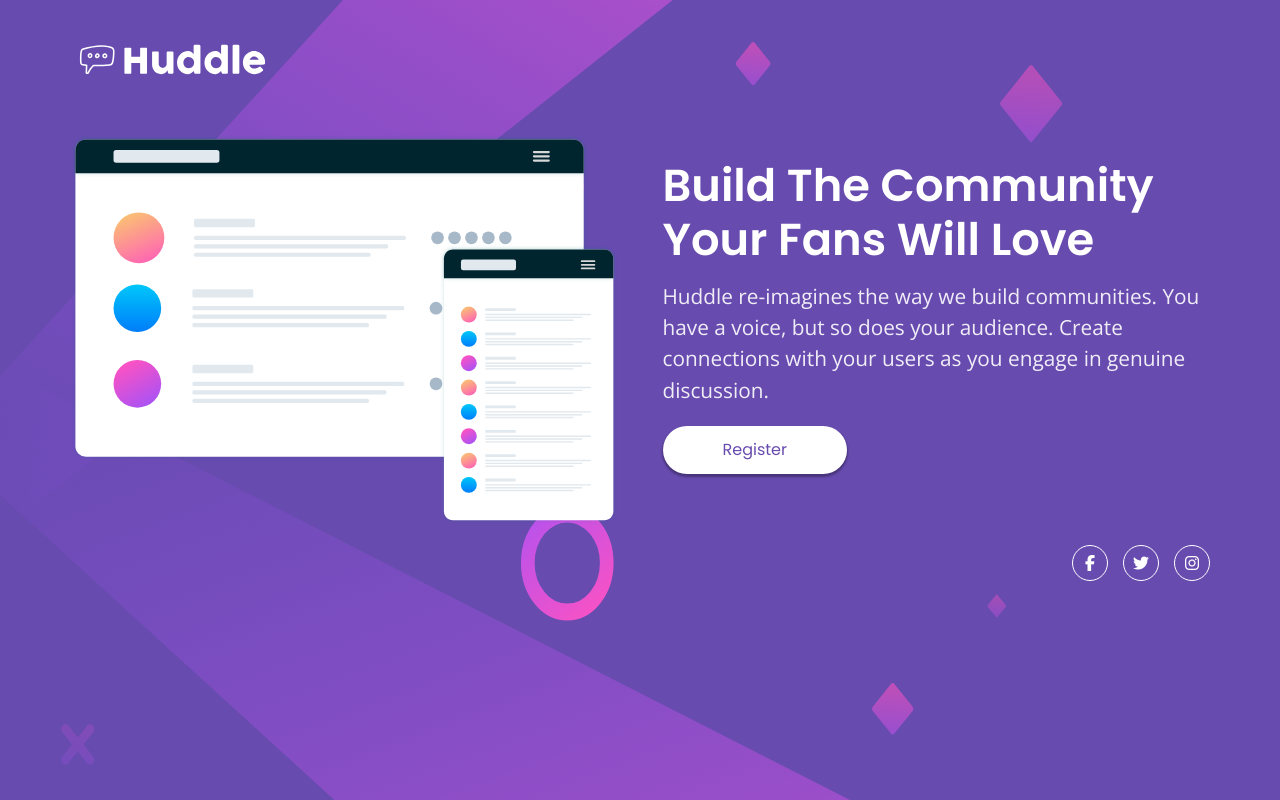
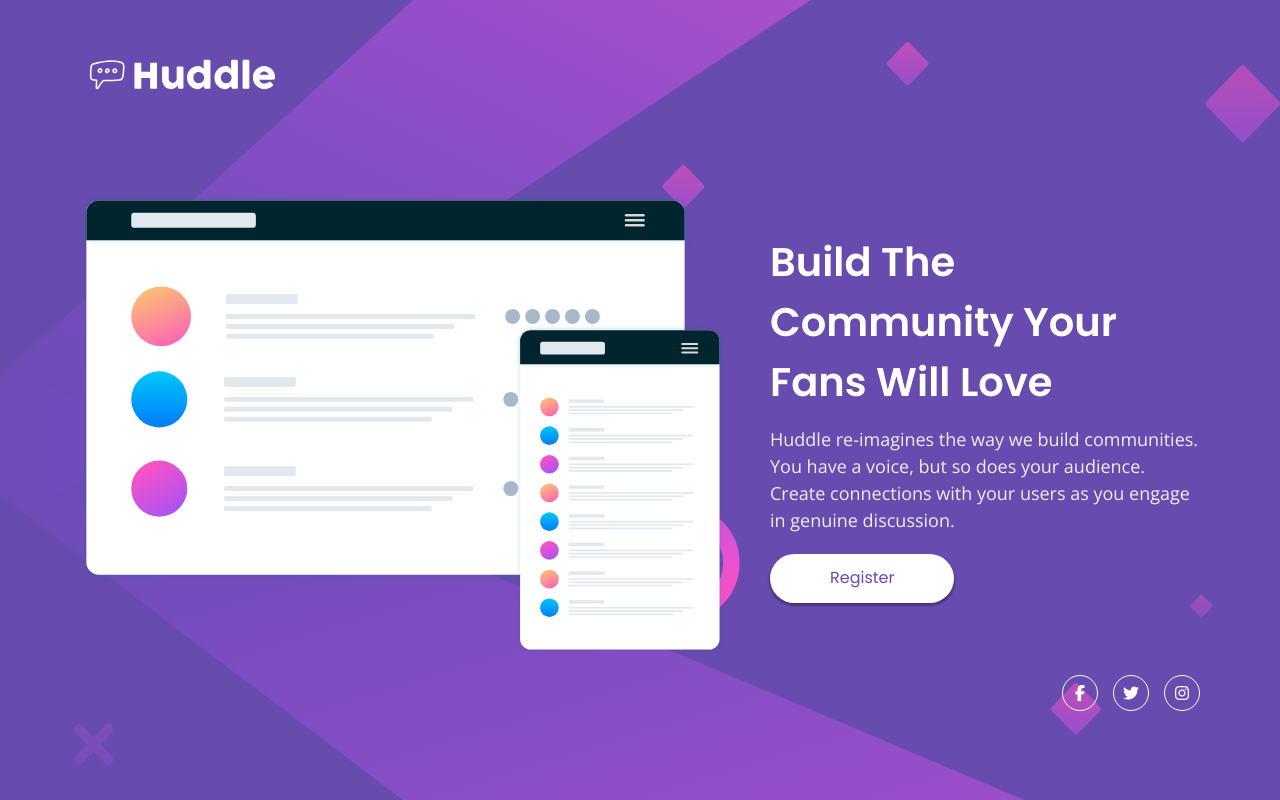
Before and after one commit to Samuel-Amaro/huddle-landing-page-with-introductory-section, a plain HTML site: page index.html in a window 1280 px wide. Drawn offline with nearby package versions, Linux system fonts and the light colour scheme.

Commit message:
arrumando layout

```diff
--- a/css/style.css
+++ b/css/style.css
@@ -52,7 +52,7 @@ h1,h2,h3,h4,h5,h6{
 }
 
 .container-main__header{
-    margin-bottom: 50px;
+    margin-bottom: 95px;/*50px*/
 }
 
 .container-main__flex-container{
@@ -148,12 +148,11 @@ h1,h2,h3,h4,h5,h6{
 /**BREAKPOINT 1100px**/
 @media screen and (min-width: 1100px){
     body{
-        height: 100vh;
+        /*height: 100vh;*/
         background-image: url(../images/bg-desktop.svg);
         background-repeat: no-repeat;
-        background-origin: padding-box;
-        background-size: 83% 100vh;
-        background-clip: padding-box;
+        background-size: 100% 100%;
+        min-height: 100vh;
     }
 
     .container-main__content{
@@ -163,7 +162,7 @@ h1,h2,h3,h4,h5,h6{
     }
 
     .container-main{
-        height: 100vh;
+        /*height: 100vh;*/
         /*display: flex;
         align-items: center;
         */
@@ -172,7 +171,7 @@ h1,h2,h3,h4,h5,h6{
     .container-main__img{
         /*TODO*/
         display: block;
-        flex: 1;
+        flex: 60%;
         margin-bottom: 0;
     }
 
@@ -181,8 +180,8 @@ h1,h2,h3,h4,h5,h6{
     }
 
     .container-main__informations{
-        flex: 1;
-        padding: 25px 0 0 0;
+        flex: 1 40%;
+        padding: 38px 0 0 0;
        /* margin-left: 30px;*/
     }
 
@@ -191,18 +190,18 @@ h1,h2,h3,h4,h5,h6{
     }
 
     .container-main__flex-container{
-        padding: 35px 70px 35px 70px;
+        padding: 50px 80px 50px 80px;
     }
 
     .container-main__title{
-        font-size: 2.8rem;
+        font-size: 2.5rem;
         text-align: left;
-        line-height: 1.2;
+        line-height: 1.5;
     }
 
     .container-main__description{
         text-align: left;
-        font-size: 1.3rem;
+        font-size: 18px;
     }
 
     .container-main__btn{
```
Also changed, not shown: printscreens/desktop.png (added), printscreens/result-desktop.png (deleted), 1 other file.
